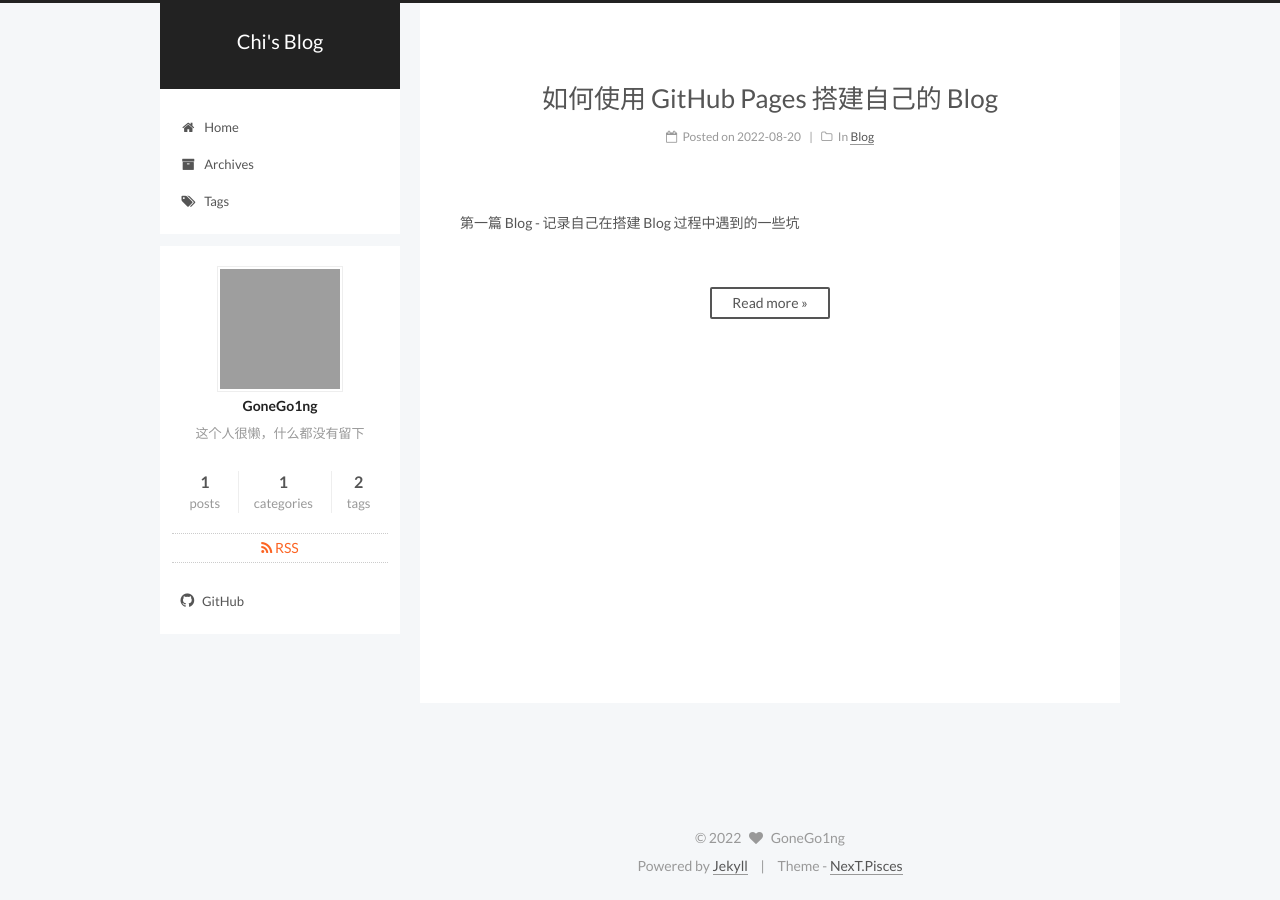
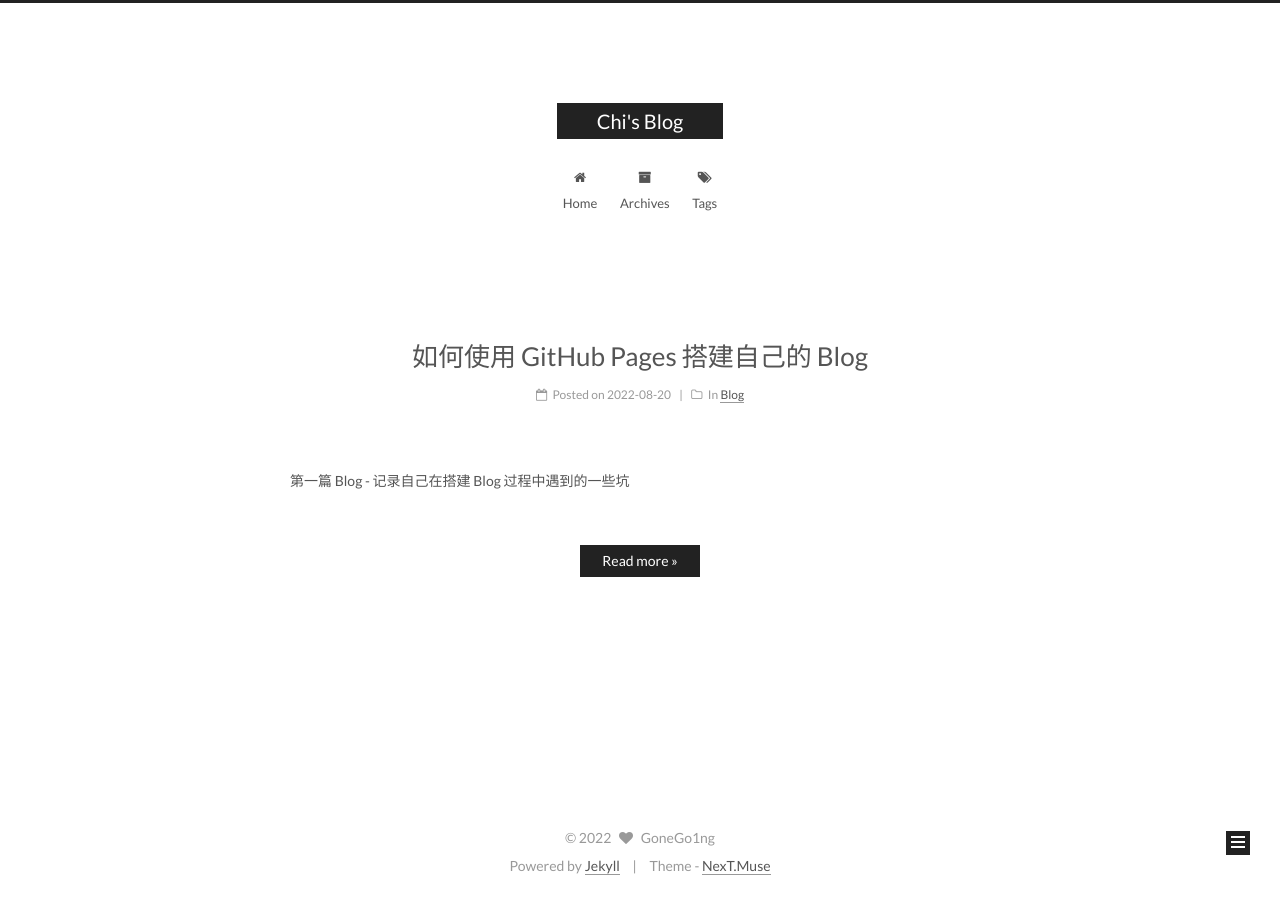
Before and after one commit to GoneGo1ng/gonego1ng.github.io, a Jekyll site: the page built from index.html, in a window 1280 px wide. Built offline with Jekyll 4.4.1, drawn with Linux system fonts in a browser that asks for light colours; the list of posts is cut into pages by our own code; comment, search, counter and statistics services are not loaded; grey boxes are pictures that could not be loaded.

Commit message:
fix: 修改域名及主题

```diff
--- a/CNAME
+++ b/CNAME
@@ -1 +1 @@
-www.sqlovewmd.com
+blog.sqlovewmd.com
--- a/_config.yml
+++ b/_config.yml
@@ -151,9 +151,9 @@ menu_icons:
 # ---------------------------------------------------------------
 
 # Schemes
-#scheme: Muse
+scheme: Muse
 #scheme: Mist
-scheme: Pisces
+#scheme: Pisces
 
 
 # ---------------------------------------------------------------
```
Also changed, not shown: 13 other files.
